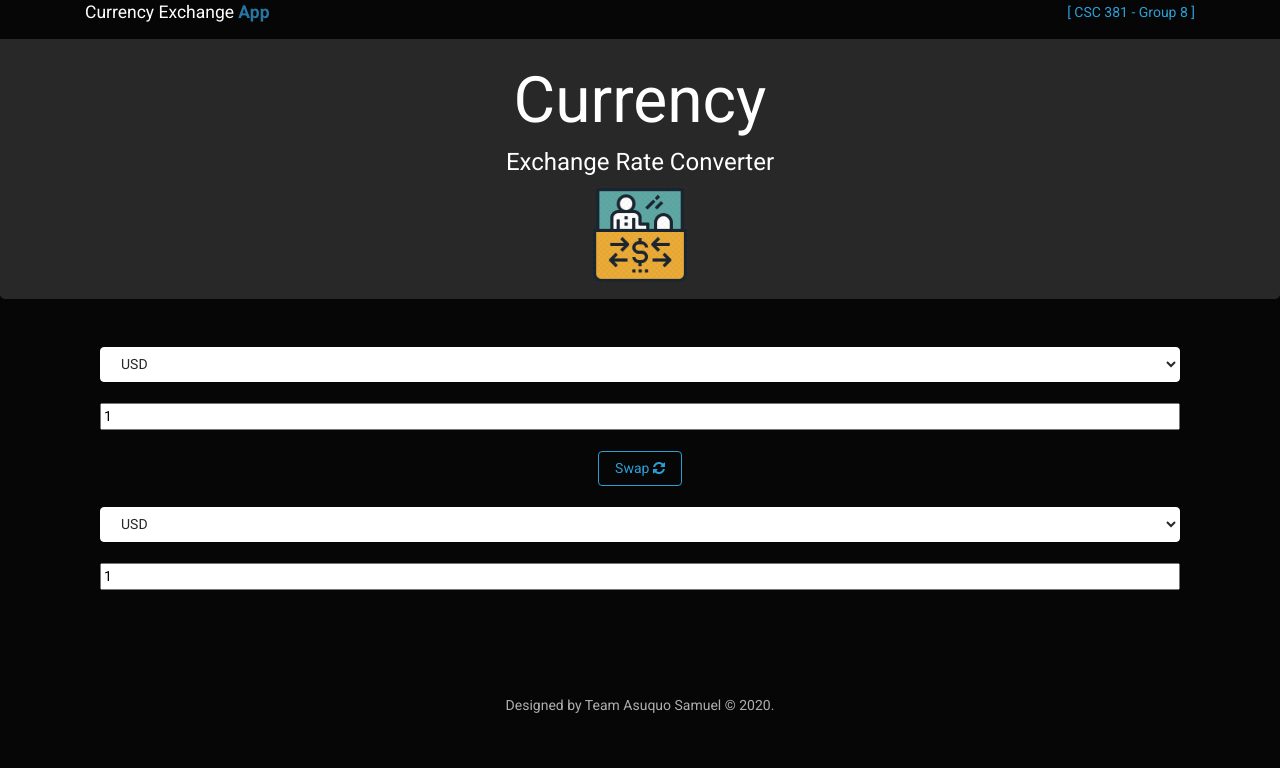
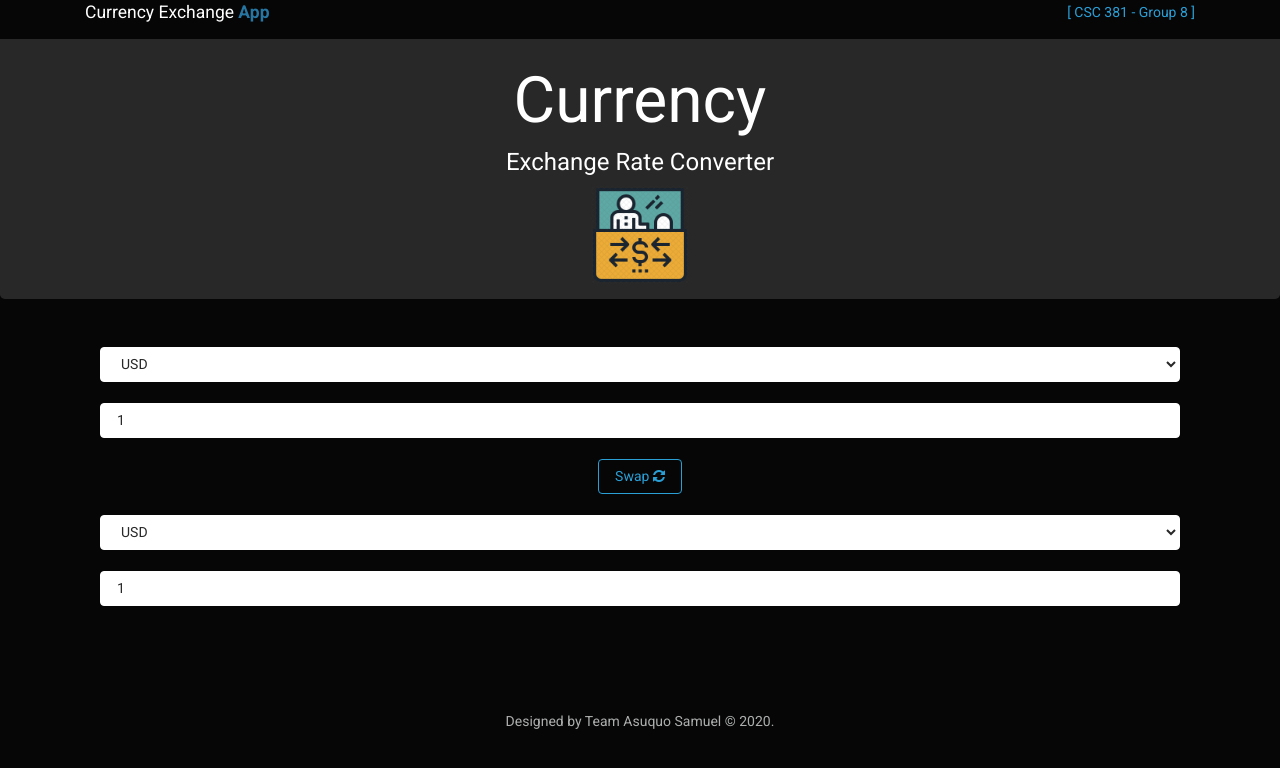
Before and after one commit to samiklaz/currency-converter, a Django app: template templates/index.html in a window 1280 px wide. Shown: the part 14-782 px from the top of the page. Run offline with Django 4.2, Linux system fonts and the light colour scheme; the template is opened without the code that fills it, so the values that code supplies are empty; some libraries are stand-ins or nearby versions.

Commit message:
make it better

```diff
--- a/templates/index.html
+++ b/templates/index.html
@@ -93,7 +93,7 @@
                 <option value="ZAR">ZAR</option>
             </select>
             <br>
-            <input id="amount-one" style="width:100%" type="number" value="1"/>
+            <input class="form-control" id="amount-one" style="width:100%;" type="number" value="1"/>
         </div>
     </div>
     <br>
@@ -162,7 +162,7 @@
                 <option value="ZAR">ZAR</option>
             </select>
             <br>
-            <input id="amount-two" placeholder="0" style="width:100%" type="number" value="1"/>
+            <input class="form-control" id="amount-two" placeholder="0" style="width:100%" type="number" value="1"/>
         </div>
     </div>
     <br><br><br>
```
